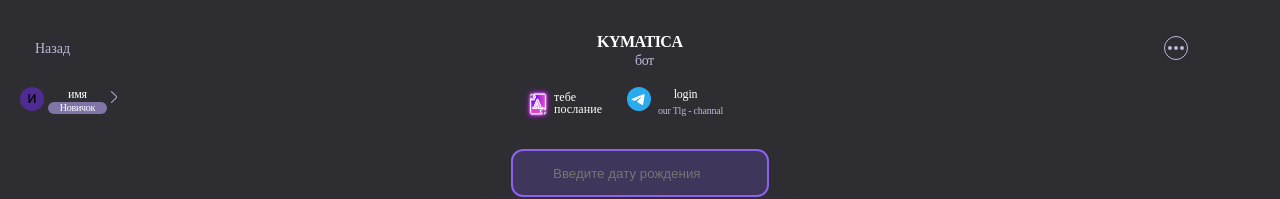
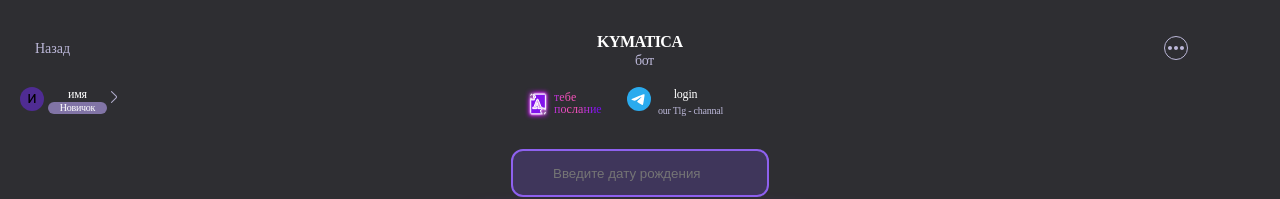
Before and after one commit to BogdanMarchukov/matrix, a React (Create React App) app in the folder client/: page / in a window 1280 px wide. Shown: the top 199 px of the page. Built offline with nearby package versions, Linux system fonts and the light colour scheme; no server answers; a web font is replaced by a local one.

Commit message:
feat: add querey

```diff
--- a/client/package.json
+++ b/client/package.json
@@ -15,6 +15,7 @@
     "react-dom": "^18.3.1",
     "react-loader-spinner": "^6.1.6",
     "react-scripts": "^5.0.1",
+    "styled-components": "^6.1.13",
     "web-vitals": "^2.1.4",
     "zustand": "^4.5.5"
   },
--- a/client/src/App.tsx
+++ b/client/src/App.tsx
@@ -18,7 +18,7 @@ declare global {
 }
 
 const httpLink = createHttpLink({
-  uri: "https://b72e-31-181-25-226.ngrok-free.app/gql",
+  uri: "https://6f19-217-61-23-85.ngrok-free.app/gql",
 });
 
 const authLink = setContext((_, { headers }) => {
--- a/client/src/__generated__/gql.ts
+++ b/client/src/__generated__/gql.ts
@@ -14,6 +14,7 @@ import { TypedDocumentNode as DocumentNode } from '@graphql-typed-document-node/
  */
 const documents = {
     "\n  mutation userLogin ($data: LoginInput!) {\n    auth {\n      login(data: $data) {\n        jwt\n        user {\n          userId\n          firstName\n          lastName\n          photoUrl\n        }\n      }\n    }\n  }\n": types.UserLoginDocument,
+    "\nquery GetAllNotify($data: NotifyByUserIdFilter!) {\n  notify {\n    findByUserId(data: $data) {\n      notifyId\n      title\n      payload\n    }\n  }\n}\n ": types.GetAllNotifyDocument,
 };
 
 /**
@@ -34,6 +35,10 @@ export function gql(source: string): unknown;
  * The gql function is used to parse GraphQL queries into a document that can be used by GraphQL clients.
  */
 export function gql(source: "\n  mutation userLogin ($data: LoginInput!) {\n    auth {\n      login(data: $data) {\n        jwt\n        user {\n          userId\n          firstName\n          lastName\n          photoUrl\n        }\n      }\n    }\n  }\n"): (typeof documents)["\n  mutation userLogin ($data: LoginInput!) {\n    auth {\n      login(data: $data) {\n        jwt\n        user {\n          userId\n          firstName\n          lastName\n          photoUrl\n        }\n      }\n    }\n  }\n"];
+/**
+ * The gql function is used to parse GraphQL queries into a document that can be used by GraphQL clients.
+ */
+export function gql(source: "\nquery GetAllNotify($data: NotifyByUserIdFilter!) {\n  notify {\n    findByUserId(data: $data) {\n      notifyId\n      title\n      payload\n    }\n  }\n}\n "): (typeof documents)["\nquery GetAllNotify($data: NotifyByUserIdFilter!) {\n  notify {\n    findByUserId(data: $data) {\n      notifyId\n      title\n      payload\n    }\n  }\n}\n "];
 
 export function gql(source: string) {
   return (documents as any)[source] ?? {};
--- a/client/src/common/hooks/useLogin.ts
+++ b/client/src/common/hooks/useLogin.ts
@@ -1,4 +1,3 @@
-import { Chat, User } from "../types/telegram";
 import { useMutation } from "@apollo/client";
 import { gql } from "../../__generated__/gql";
 
--- /dev/null
+++ b/client/src/common/hooks/useNotify.ts
@@ -0,0 +1,29 @@
+import { useQuery } from "@apollo/client";
+import { gql } from "../../__generated__";
+import { NotifyByUserIdFilter } from "../../__generated__/graphql";
+
+const NOTIFY = gql(/* GraphQl */ `
+query GetAllNotify($data: NotifyByUserIdFilter!) {
+  notify {
+    findByUserId(data: $data) {
+      notifyId
+      title
+      payload
+    }
+  }
+}
+ `);
+
+export const useNotify = (notifyFilter: NotifyByUserIdFilter) => {
+  const { error, loading, data } = useQuery(NOTIFY, {
+    variables: {
+      data: notifyFilter,
+    },
+  });
+
+  return {
+    error,
+    loading,
+    data,
+  };
+};
--- /dev/null
+++ b/client/src/components/animation-text/AnimationText.tsx
@@ -0,0 +1,40 @@
+import React from "react";
+import styled, { keyframes } from "styled-components";
+
+// Ключевая анимация для переливания цветов текста
+const letterAnimation = keyframes`
+  0% {
+    color: #770DF1;
+  }
+  50% {
+    color: #FA55B8;
+  }
+  100% {
+    color: #770DF1;
+  }
+`;
+
+const Letter = styled.span<{ delay: number }>`
+  display: inline-block;
+  animation: ${letterAnimation} 2s ease-in-out infinite;
+  animation-delay: ${({ delay }) => delay}s;
+`;
+
+const AnimatedText: React.FC<{ text: string; animation: boolean }> = ({
+  text,
+  animation,
+}) => {
+  return (
+    <span>
+      {animation
+        ? text.split("").map((char, index) => (
+            <Letter key={index} delay={index * 0.2}>
+              {char}
+            </Letter>
+          ))
+        : text}
+    </span>
+  );
+};
+
+export default AnimatedText;
--- a/client/src/components/user-bar/svg/card.tsx
+++ b/client/src/components/user-bar/svg/card.tsx
@@ -1,7 +1,38 @@
 import * as React from "react";
+import styled, { keyframes } from "styled-components";
 
-const Card = () => (
-  <svg xmlns="http://www.w3.org/2000/svg" width={28} height={34} fill="none">
+interface SvgProps {
+  animate: boolean;
+}
+
+// Определение ключевой анимации для градиента
+const gradientAnimation = keyframes`
+  0% {
+    stop-color: #770DF1;
+  }
+  50% {
+    stop-color: #FA55B8;
+  }
+  100% {
+    stop-color: #770DF1;
+  }
+`;
+
+const Svg = styled.svg.attrs(() => ({
+  xmlns: "http://www.w3.org/2000/svg",
+  width: 28,
+  height: 34,
+  fill: "none",
+}))<SvgProps>`
+  // Указываем типизацию пропсов
+  #animatedGradient stop {
+    animation: ${({ animate }) => (animate ? gradientAnimation : "none")} 3s
+      ease infinite;
+  }
+`;
+
+const Card = ({ animate }: SvgProps) => (
+  <Svg animate={animate}>
     <g filter="url(#a)">
       <path
         fill="#CE0AFF"
@@ -15,7 +46,7 @@ const Card = () => (
       />
     </g>
     <path
-      fill="url(#c)"
+      fill="url(#animatedGradient)"
       stroke="#fff"
       d="M11.564 10.005c-.015-.465-.207-.908-.439-1.286a6.242 6.242 0 0 0-.826-1.037 9.671 9.671 0 0 0-.515-.495h10.72c.187 0 .393.1.569.331.175.232.299.575.299.974v14.234a1.54 1.54 0 0 0-.492-.312 1.645 1.645 0 0 0-.55-.114l.22-.53.29-.693h-2.691v-.846h-.756c-.116 0-.17-.024-.193-.039-.018-.01-.045-.033-.07-.1l-.001-.001-2.959-7.54-.124-.316H12.993l-.126.314-2.797 6.993c-.144.36-.272.523-.349.582-.072.053-.208.107-.457.107h-.5v1.417h3.986v-1.417h-.778c-.263 0-.386-.054-.437-.092a.194.194 0 0 1-.052-.054v-.003c-.002-.001-.002-.002-.002-.003a.052.052 0 0 1-.001-.012c0-.065.025-.209.118-.457v-.002l.26-.679h2.57l.504 1.287a2.74 2.74 0 0 1-.308.015h-.762v1.417H17.696l.051.122.22.527c-.18.01-.36.05-.528.12-.573.238-.98.8-1.003 1.546-.014.468.173.915.4 1.291.232.383.537.741.83 1.044.187.192.373.366.54.515H7.6c-.188 0-.394-.1-.57-.331-.176-.232-.3-.575-.3-.974V11.332a1.57 1.57 0 0 0 .94.371l-.22.527-.288.693h3.381l-.289-.693-.221-.53c.19-.006.376-.044.551-.114.59-.234 1.005-.805.98-1.58Zm0 0-.5.016m.5-.016-.5.016m0 0c.026.831-.611 1.251-1.245 1.17l-.811-4.004c.502.398 2.02 1.691 2.056 2.834ZM7.599 7.187h.31a9.906 9.906 0 0 0-.54.515 6.75 6.75 0 0 0-.639.755c.007-.384.128-.714.3-.939.175-.231.38-.33.569-.33Zm12.997 19.131c.269-.277.549-.604.776-.957v.147c0 .4-.123.742-.3.974-.175.231-.381.33-.569.33h-.422c.16-.142.337-.309.515-.494Zm-6.721-8.823h-1.442l.73-1.817.712 1.817Z"
     />
@@ -53,7 +84,7 @@ const Card = () => (
         />
       </filter>
       <radialGradient
-        id="c"
+        id="animatedGradient"
         cx={0}
         cy={0}
         r={1}
@@ -61,9 +92,9 @@ const Card = () => (
         gradientUnits="userSpaceOnUse"
       >
         <stop offset={0.177} stopColor="#770DF1" />
-        <stop offset={1} stopColor="#FA55B8" />
+        <stop offset={0.5} stopColor="#FA55B8" />
       </radialGradient>
     </defs>
-  </svg>
+  </Svg>
 );
 export default Card;
--- a/client/src/components/user-bar/userBar.tsx
+++ b/client/src/components/user-bar/userBar.tsx
@@ -1,7 +1,9 @@
 import { useEffect, useLayoutEffect } from "react";
 import { Puff, ThreeDots } from "react-loader-spinner";
 import { useLogin } from "../../common/hooks/useLogin";
+import { useNotify } from "../../common/hooks/useNotify";
 import { useUserStore } from "../../common/store/userStore";
+import AnimatedText from "../animation-text/AnimationText";
 import Card from "./svg/card";
 import NextButton from "./svg/nextButton";
 import TelegramLogo from "./svg/telegramLogo";
@@ -9,7 +11,7 @@ import classes from "./userBar.module.css";
 
 function UserBar() {
   const { login, loading, error, data } = useLogin();
-  const { setJwt, setFirstName } = useUserStore((state) => state);
+  const { setJwt, setFirstName, auth } = useUserStore((state) => state);
   const firstName =
     data?.auth?.login?.user?.firstName ||
     data?.auth?.login?.user?.lastName ||
@@ -54,11 +56,15 @@ function UserBar() {
       </div>
       <div className={classes.message}>
         <div className={classes.card}>
-          <Card />
+          <Card animate={true} />
         </div>
         <div className={classes.messageTextBlock}>
-          <span className={classes.messageTop}>тебе</span>
-          <span className={classes.messageBottom}>послание</span>
+          <span className={classes.messageTop}>
+            <AnimatedText text={"тебе"} animation={true}></AnimatedText>
+          </span>
+          <span className={classes.messageBottom}>
+            <AnimatedText text={"послание"} animation={true}></AnimatedText>
+          </span>
         </div>
       </div>
       <div className={classes.rightItem}>
```
Also changed, not shown: client/src/__generated__/graphql.ts (+107 -0 lines), 1 other file (tests, documents, lock files or other folders).
